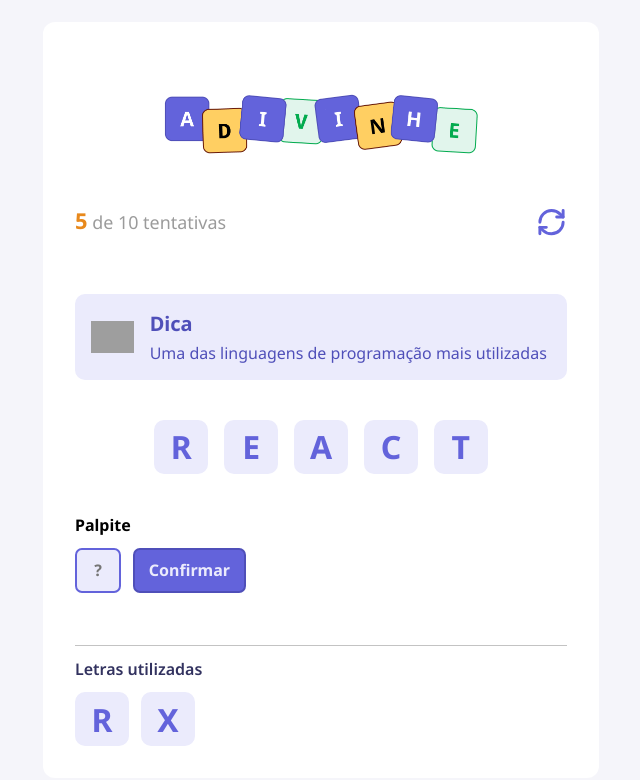
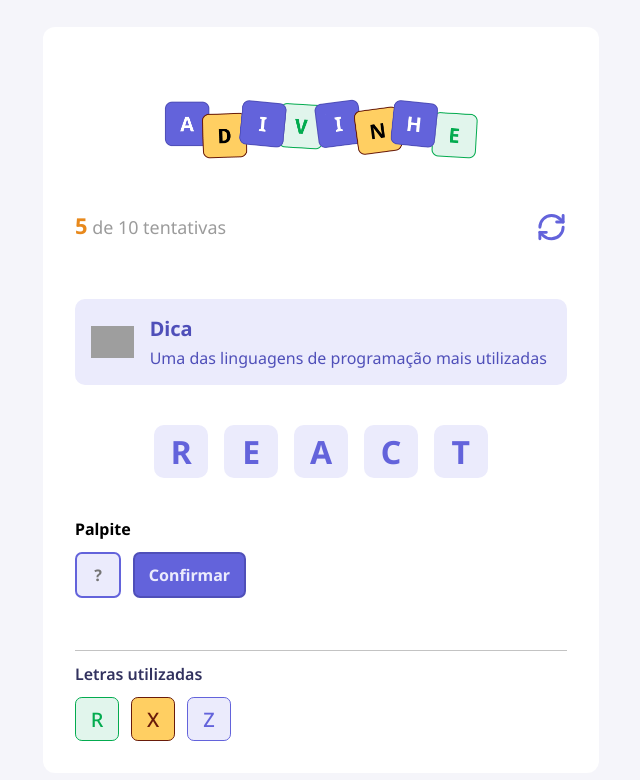
Before and after one commit to thiagoms98/adivinhe, a React (Vite) app: page / in a window 1280 px wide. Shown: the top 780 px of the page, without its empty margins (319-959 px from the left). Built offline with nearby package versions, Linux system fonts and the light colour scheme; grey boxes are pictures that could not be loaded.

Commit message:
feat: letters variations

```diff
--- a/src/components/Letter/index.tsx
+++ b/src/components/Letter/index.tsx
@@ -2,11 +2,24 @@
 
 type Props = {
 	value?: string
+	size?: "default" | "small"
+	color?: "default" | "correct" | "wrong"
 }
 
-export function Letter({ value = "" }: Props) {
+export function Letter({
+	value = "",
+	size = "default",
+	color = "default",
+}: Props) {
 	return (
-		<div className={styles.letter}>
+		<div
+			className={`
+		${styles.letter}
+		${size === "small" && styles.letterSmall}
+		${color === "correct" && styles.letterCorrect}
+		${color === "wrong" && styles.letterWrong}
+		`}
+		>
 			<span>{value}</span>
 		</div>
 	)
--- a/src/components/Letter/styles.module.css
+++ b/src/components/Letter/styles.module.css
@@ -14,3 +14,25 @@
 	justify-content: center;
 	align-items: center;
 }
+
+.letterSmall {
+	width: 2.75rem;
+	height: 2.75rem;
+	border-radius: 0.43rem;
+
+	font-size: 1.25rem;
+	font-weight: 500;
+	border: 1px solid #6363db;
+}
+
+.letterCorrect {
+	background-color: #e1f5ec;
+	border-color: #03ab4f;
+	color: #03ab4f;
+}
+
+.letterWrong {
+	background-color: #ffcf62;
+	border-color: #691b0a;
+	color: #691b0a;
+}
--- a/src/components/LettersUsed/index.tsx
+++ b/src/components/LettersUsed/index.tsx
@@ -1,14 +1,15 @@
-import styles from './styles.module.css'
-import { Letter } from '../Letter'
+import styles from "./styles.module.css"
+import { Letter } from "../Letter"
 
-export function LettersUsed () {
+export function LettersUsed() {
 	return (
 		<div className={styles.lettersUsed}>
 			<h5>Letras utilizadas</h5>
 
 			<div>
-        <Letter value='R'/>
-        <Letter value='X'/>
+				<Letter value="R" size="small" color="correct" />
+				<Letter value="X" size="small" color="wrong" />
+				<Letter value="Z" size="small" />
 			</div>
 		</div>
 	)
```
Lines whose indentation alone changed are shown as unchanged.
